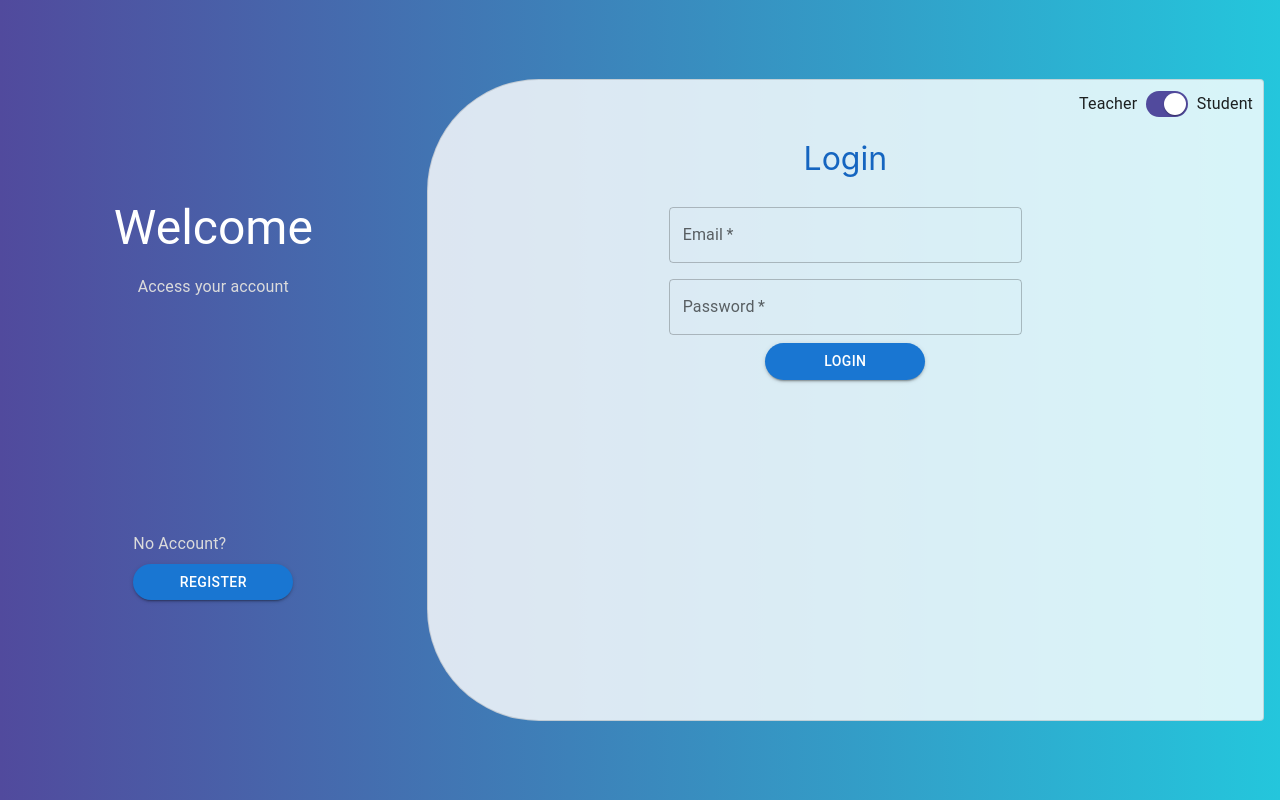
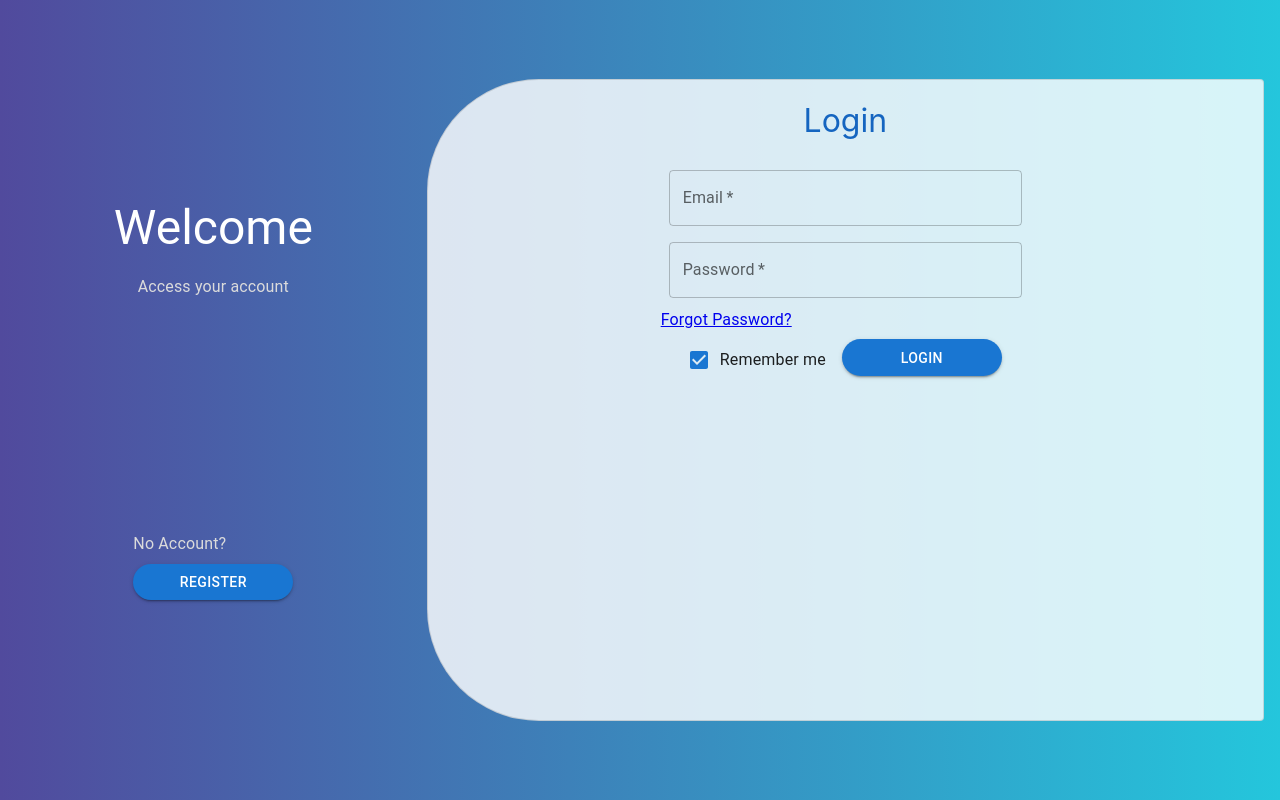
Before and after one commit to mehsaandev/SE-LAB_Project_G2, a React (Create React App) app: page / in a window 1280 px wide. Built offline with nearby package versions, Linux system fonts and the light colour scheme.

Commit message:
Login Page UI

```diff
--- a/src/Components/Authentication/LoginAuth.js
+++ b/src/Components/Authentication/LoginAuth.js
@@ -1,14 +1,12 @@
 import React, { useState } from "react";
 import {
-  Paper,
   TextField,
   Box,
-  Select,
-  MenuItem,
-  FormControl,
-  InputLabel,
   Button,
-  emphasize,
+  Typography,
+  FormGroup,
+  Checkbox,
+  FormControlLabel,
 } from "@mui/material";
 import "./AuthForm.css";
 import ToggleButton from "../Custom Buttons/ToggleButton";
@@ -17,9 +15,6 @@ const RegisterAuth = () => {
 
   return (
     <>
-      <div style={{ display: "flex", justifyContent: "right", margin: "10px" }}>
-        <ToggleButton setType={setUserType} type={userType} />
-      </div>
       <h1 className="title">Login</h1>
       <div className="authForm">
         <form>
@@ -28,12 +23,25 @@ const RegisterAuth = () => {
               "& .MuiTextField-root": { m: 1, width: "25ch" },
             }}
           >
-            <div style={{display: 'flex', flexDirection: 'column'}}>
-              <TextField required id="outlined-required" style={{width: '35ch'}} label="Email" type={"email"}/>
-              <TextField required id="outlined-required" style={{width: '35ch'}} label="Password" type={"password"} />
+            <div style={{ display: "flex", flexDirection: "column" }}>
+              <TextField
+                required
+                id="outlined-required"
+                style={{ width: "35ch" }}
+                label="Email"
+                type={"email"}
+              />
+              <TextField
+                required
+                id="outlined-required"
+                style={{ width: "35ch" }}
+                label="Password"
+                type={"password"}
+              />
             </div>
-
-
+            <Typography variant="subtitle1" gutterBottom>
+              <a href="#">Forgot Password?</a>
+            </Typography>
           </Box>
 
           <Box
@@ -42,6 +50,12 @@ const RegisterAuth = () => {
             }}
           >
             <div style={{ display: "flex", justifyContent: "center" }}>
+              <FormGroup>
+                <FormControlLabel
+                  control={<Checkbox defaultChecked />}
+                  label="Remember me"
+                />
+              </FormGroup>
               <Button
                 variant="contained"
                 style={{ marginBottom: "5px", borderRadius: "3rem" }}
```
